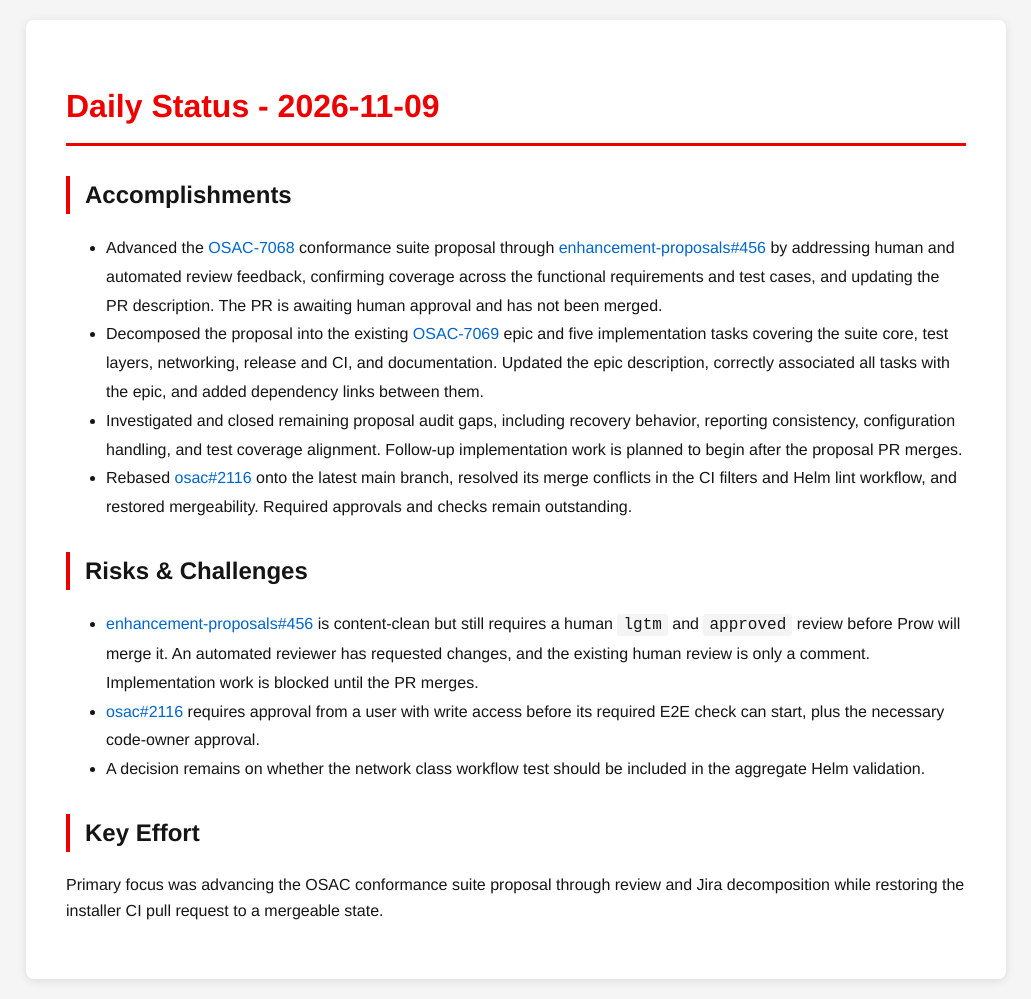
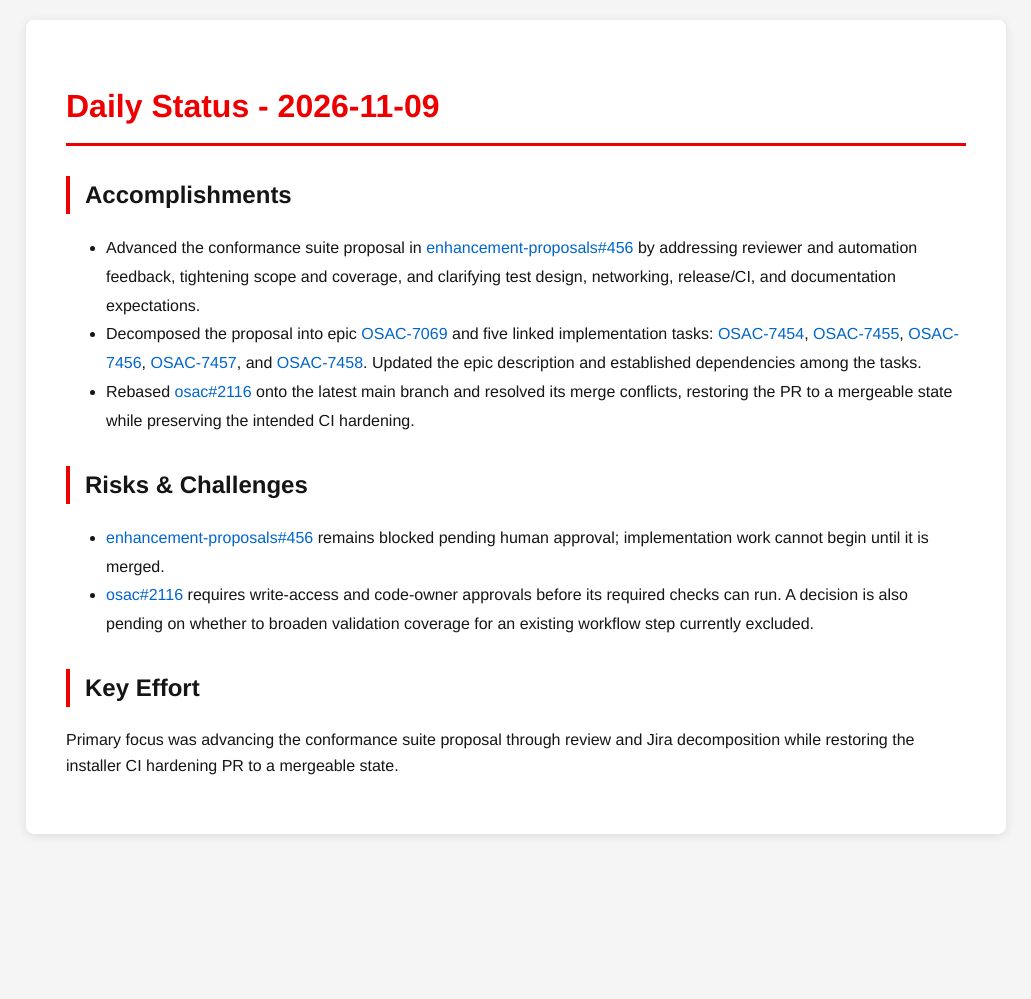
Before and after one commit to tzvatot/daily-status, a Jekyll site: the page built from 2026-11-09.md, in a window 1280 px wide. Shown: the whole page, without its empty margins (124-1155 px from the left). Built offline with Jekyll 4.4.1, drawn with Linux system fonts in a browser that asks for light colours; after the commit the page ends 900 px from its top, so only the background shows below that.

Commit message:
Daily status update - 2026-11-09

```diff
--- a/2026-11-09.md
+++ b/2026-11-09.md
@@ -7,15 +7,13 @@
 # Daily Status - 2026-11-09
 
 ## Accomplishments
-- Advanced the [OSAC-7068](https://redhat.atlassian.net/browse/OSAC-7068) conformance suite proposal through [enhancement-proposals#456](https://github.com/osac-project/enhancement-proposals/pull/456) by addressing human and automated review feedback, confirming coverage across the functional requirements and test cases, and updating the PR description. The PR is awaiting human approval and has not been merged.
-- Decomposed the proposal into the existing [OSAC-7069](https://redhat.atlassian.net/browse/OSAC-7069) epic and five implementation tasks covering the suite core, test layers, networking, release and CI, and documentation. Updated the epic description, correctly associated all tasks with the epic, and added dependency links between them.
-- Investigated and closed remaining proposal audit gaps, including recovery behavior, reporting consistency, configuration handling, and test coverage alignment. Follow-up implementation work is planned to begin after the proposal PR merges.
-- Rebased [osac#2116](https://github.com/osac-project/osac/pull/2116) onto the latest main branch, resolved its merge conflicts in the CI filters and Helm lint workflow, and restored mergeability. Required approvals and checks remain outstanding.
+- Advanced the conformance suite proposal in [enhancement-proposals#456](https://github.com/osac-project/enhancement-proposals/pull/456) by addressing reviewer and automation feedback, tightening scope and coverage, and clarifying test design, networking, release/CI, and documentation expectations.
+- Decomposed the proposal into epic [OSAC-7069](https://redhat.atlassian.net/browse/OSAC-7069) and five linked implementation tasks: [OSAC-7454](https://redhat.atlassian.net/browse/OSAC-7454), [OSAC-7455](https://redhat.atlassian.net/browse/OSAC-7455), [OSAC-7456](https://redhat.atlassian.net/browse/OSAC-7456), [OSAC-7457](https://redhat.atlassian.net/browse/OSAC-7457), and [OSAC-7458](https://redhat.atlassian.net/browse/OSAC-7458). Updated the epic description and established dependencies among the tasks.
+- Rebased [osac#2116](https://github.com/osac-project/osac/pull/2116) onto the latest main branch and resolved its merge conflicts, restoring the PR to a mergeable state while preserving the intended CI hardening.
 
 ## Risks & Challenges
-- [enhancement-proposals#456](https://github.com/osac-project/enhancement-proposals/pull/456) is content-clean but still requires a human `lgtm` and `approved` review before Prow will merge it. An automated reviewer has requested changes, and the existing human review is only a comment. Implementation work is blocked until the PR merges.
-- [osac#2116](https://github.com/osac-project/osac/pull/2116) requires approval from a user with write access before its required E2E check can start, plus the necessary code-owner approval.
-- A decision remains on whether the network class workflow test should be included in the aggregate Helm validation.
+- [enhancement-proposals#456](https://github.com/osac-project/enhancement-proposals/pull/456) remains blocked pending human approval; implementation work cannot begin until it is merged.
+- [osac#2116](https://github.com/osac-project/osac/pull/2116) requires write-access and code-owner approvals before its required checks can run. A decision is also pending on whether to broaden validation coverage for an existing workflow step currently excluded.
 
 ## Key Effort
-Primary focus was advancing the OSAC conformance suite proposal through review and Jira decomposition while restoring the installer CI pull request to a mergeable state.
+Primary focus was advancing the conformance suite proposal through review and Jira decomposition while restoring the installer CI hardening PR to a mergeable state.
```
